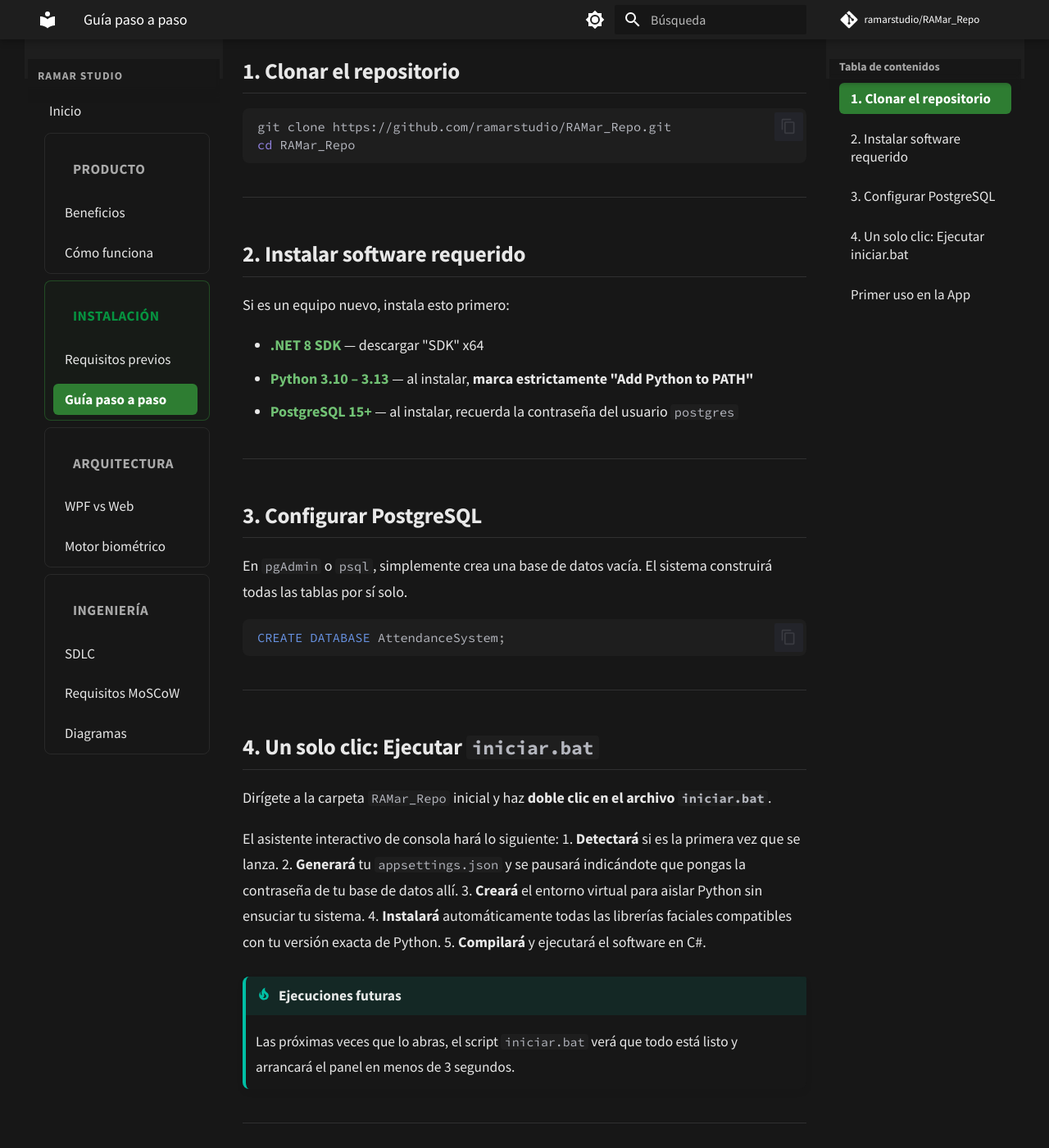
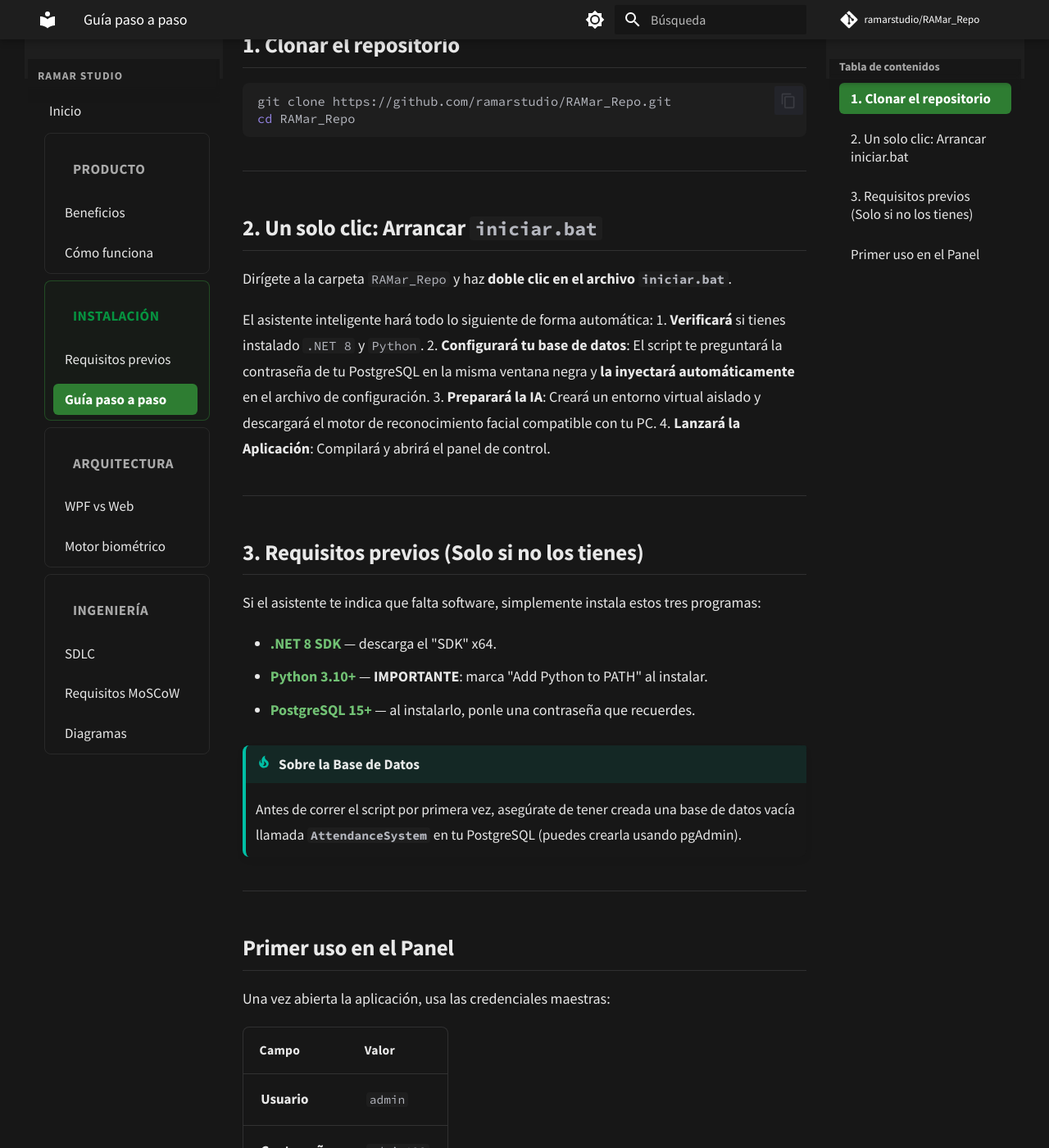
Before and after one commit to ramarstudio/RAMar_Repo, an MkDocs documentation site: the page built from docs/instalacion/guia.md, in a window 1280 px wide and 1400 px high, scrolled down 301 px. Shown: the whole window at 82% size. Built offline with MkDocs 1.6.1 and Material for MkDocs 9.7.7, drawn with Linux system fonts in a browser that asks for light colours; comment, search, counter and statistics services are not loaded; some of the changed text lies outside the part shown.

Commit message:
feat/polish: zero-touch installer with auto-config
- Added interactive PostgreSQL password prompt in iniciar.bat
- Automated appsettings.json creation/update using PowerShell injection
- Simplified onboarding docs to emphasize the one-click process
- Final cleanup of environment variables and paths

````diff
--- a/docs/instalacion/guia.md
+++ b/docs/instalacion/guia.md
@@ -1,6 +1,6 @@
-# Guía paso a paso
+# Guía de Instalación (Zero-Touch)
 
-Hemos optimizado el proyecto para que **cualquier persona pueda arrancarlo con un par de clics**. El script automatizado hará todo el trabajo pesado por ti (crear entornos virtuales, descargar IA, configurar rutas, etc.).
+Hemos diseñado el sistema para que **cualquier persona pueda arrancarlo en menos de 5 minutos** sin necesidad de conocimientos técnicos avanzados.
 
 ## 1. Clonar el repositorio
 
@@ -11,54 +11,39 @@ cd RAMar_Repo
 
 ---
 
-## 2. Instalar software requerido
+## 2. Un solo clic: Arrancar `iniciar.bat`
 
-Si es un equipo nuevo, instala esto primero:
+Dirígete a la carpeta `RAMar_Repo` y haz **doble clic en el archivo `iniciar.bat`**.
 
-- [**.NET 8 SDK**](https://dotnet.microsoft.com/download/dotnet/8.0) — descargar "SDK" x64
-- [**Python 3.10 – 3.13**](https://www.python.org/downloads/) — al instalar, **marca estrictamente "Add Python to PATH"**
-- [**PostgreSQL 15+**](https://www.postgresql.org/download/windows/) — al instalar, recuerda la contraseña del usuario `postgres`
+El asistente inteligente hará todo lo siguiente de forma automática:
+1. **Verificará** si tienes instalado `.NET 8` y `Python`.
+2. **Configurará tu base de datos**: El script te preguntará la contraseña de tu PostgreSQL en la misma ventana negra y **la inyectará automáticamente** en el archivo de configuración.
+3. **Preparará la IA**: Creará un entorno virtual aislado y descargará el motor de reconocimiento facial compatible con tu PC.
+4. **Lanzará la Aplicación**: Compilará y abrirá el panel de control.
 
 ---
 
-## 3. Configurar PostgreSQL
+## 3. Requisitos previos (Solo si no los tienes)
 
-En `pgAdmin` o `psql`, simplemente crea una base de datos vacía. El sistema construirá todas las tablas por sí solo.
+Si el asistente te indica que falta software, simplemente instala estos tres programas:
 
-```sql
-CREATE DATABASE AttendanceSystem;
-```
+- [**.NET 8 SDK**](https://dotnet.microsoft.com/download/dotnet/8.0) — descarga el "SDK" x64.
+- [**Python 3.10+**](https://www.python.org/downloads/) — **IMPORTANTE**: marca "Add Python to PATH" al instalar.
+- [**PostgreSQL 15+**](https://www.postgresql.org/download/windows/) — al instalarlo, ponle una contraseña que recuerdes.
+
+!!! tip "Sobre la Base de Datos"
+    Antes de correr el script por primera vez, asegúrate de tener creada una base de datos vacía llamada **`AttendanceSystem`** en tu PostgreSQL (puedes crearla usando pgAdmin).
 
 ---
 
-## 4. Un solo clic: Ejecutar `iniciar.bat`
+## Primer uso en el Panel
 
-Dirígete a la carpeta `RAMar_Repo` inicial y haz **doble clic en el archivo `iniciar.bat`**.
+Una vez abierta la aplicación, usa las credenciales maestras:
 
-El asistente interactivo de consola hará lo siguiente:
-1. **Detectará** si es la primera vez que se lanza.
-2. **Generará** tu `appsettings.json` y se pausará indicándote que pongas la contraseña de tu base de datos allí.
-3. **Creará** el entorno virtual para aislar Python sin ensuciar tu sistema.
-4. **Instalará** automáticamente todas las librerías faciales compatibles con tu versión exacta de Python.
-5. **Compilará** y ejecutará el software en C#.
+| Campo | Valor |
+|---|---|
+| **Usuario** | `admin` |
+| **Contraseña** | `admin123` |
 
-!!! tip "Ejecuciones futuras"
-    Las próximas veces que lo abras, el script `iniciar.bat` verá que todo está listo y arrancará el panel en menos de 3 segundos.
-
----
-
-## Primer uso en la App
-
-1. Inicia sesión con las credenciales maestras por defecto:
-
-    | Campo | Valor |
-    |---|---|
-    | **Usuario** | `admin` |
-    | **Contraseña** | `admin123` |
-
-2. **Cambia la contraseña inmediatamente** desde el panel para asegurar tu instancia.
-3. Registra a tu primer empleado y escanea su rostro en el **Registro Facial**.
-4. ¡Listo! El reloj biométrico ya está en funcionamiento.
-
-!!! info "La descarga IA"
-    Si la pantalla se queda cargando un momento al abrir por primera vez la cámara biométrica, no te preocupes. Está descargando los motores matemáticos `InsightFace` (~600 MB silenciosos a internet).
+!!! warning "Seguridad"
+    Cambia la contraseña inmediatamente desde el panel de administración tras ingresar por primera vez.
````
Also changed, not shown: 1 other file.
